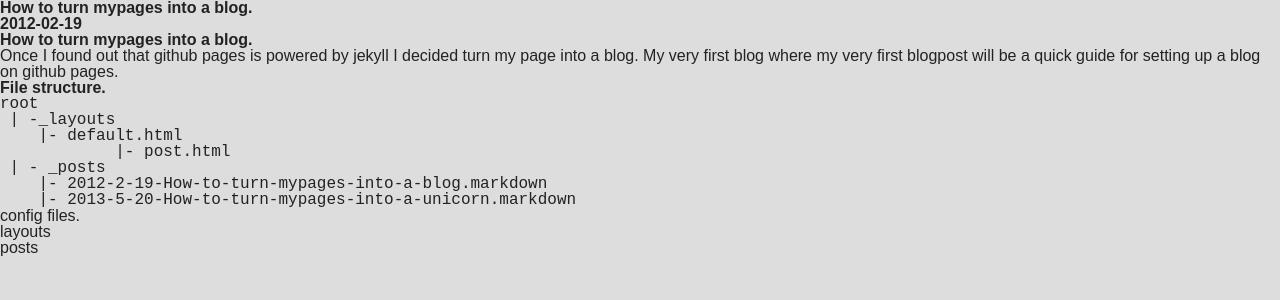
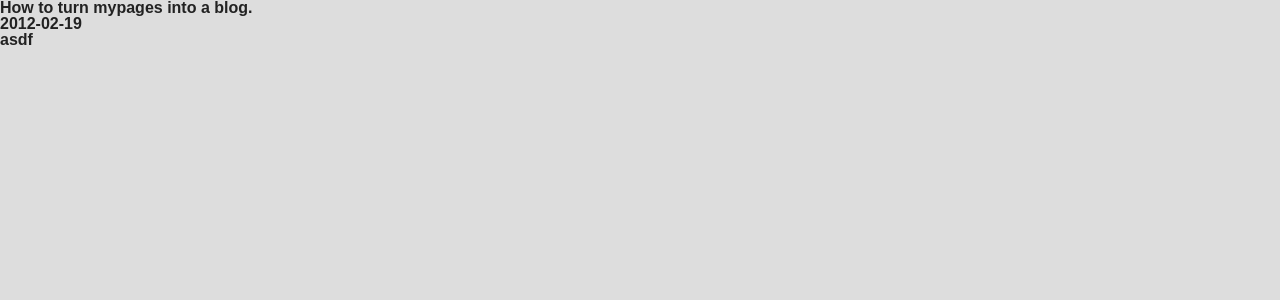
Before and after one commit to bergquist/bergquist.github.com, a Jekyll site: the page built from _posts/2012-2-19-How-to-turn-mypages-into-a-blog.html, in a window 1280 px wide. Shown: the top 300 px of the page. Built offline with Jekyll 4.4.1, drawn with Linux system fonts in a browser that asks for light colours.

Commit message:
changed from markdown to html.

```diff
--- a/_layouts/post.html
+++ b/_layouts/post.html
@@ -14,3 +14,5 @@ layout: default
 
 	{{ content }}
 </article>
+
+<script src='http://cdnjs.cloudflare.com/ajax/libs/prettify/188.0.0/prettify.js' type='text/javascript'></script>
--- /dev/null
+++ b/_posts/2012-2-19-How-to-turn-mypages-into-a-blog.html
@@ -0,0 +1,6 @@
+---
+layout: post
+title: How to turn mypages into a blog.
+---
+
+<h2>asdf</h2>
--- a/_posts/2012-2-19-How-to-turn-mypages-into-a-blog.markdown
+++ /dev/null
@@ -1,26 +0,0 @@
----
-layout: post
-title: How to turn mypages into a blog.
----
-
-# How to turn mypages into a blog.
-
-Once I found out that github pages is powered by jekyll I decided turn my page into a blog. My very first blog where my very first blogpost will be  a quick guide for setting up a blog on github pages.
-
-###	 File structure.
-
-
-	root
-	 | -_layouts
-	    |- default.html
- 	    |- post.html
-	 | - _posts
-	    |- 2012-2-19-How-to-turn-mypages-into-a-blog.markdown
-        |- 2013-5-20-How-to-turn-mypages-into-a-unicorn.markdown
-
-
-
-
-2. config files.
-3. layouts
-4. posts
```
Also changed, not shown: 1 other file.
